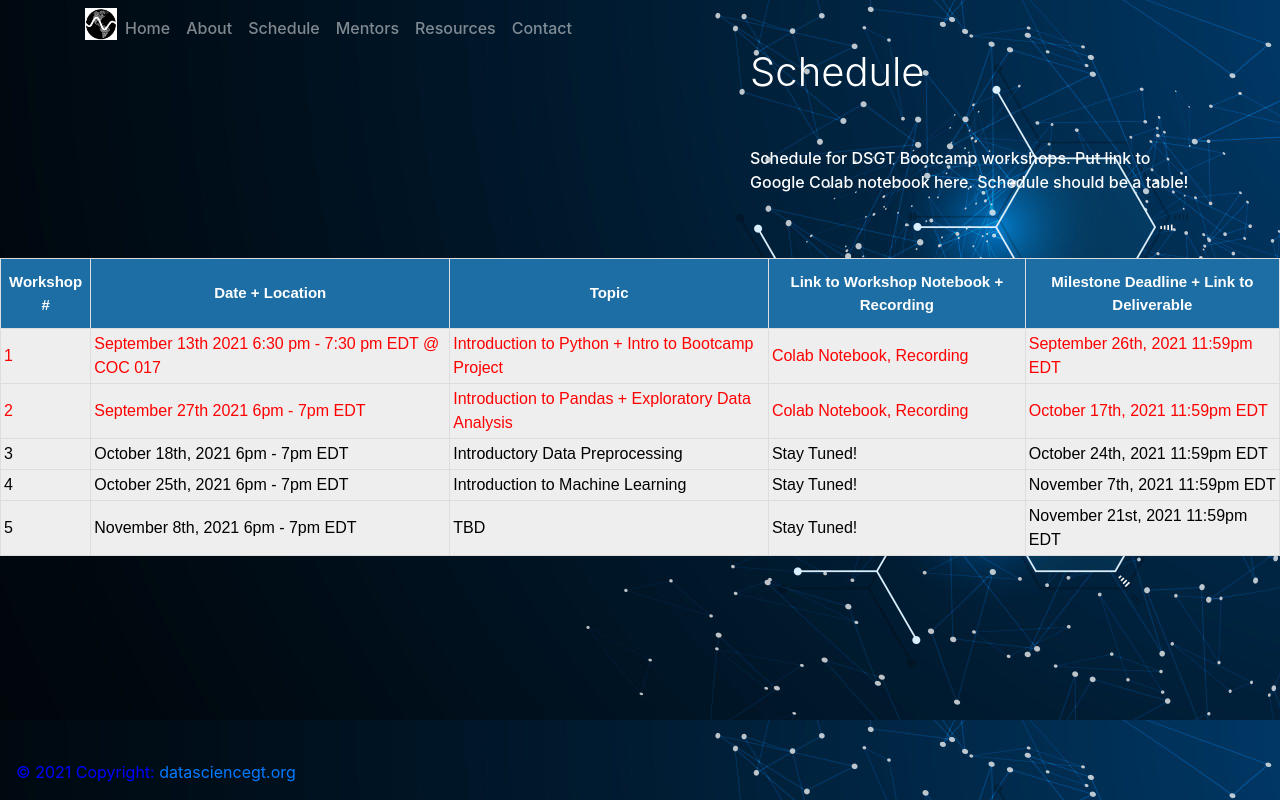
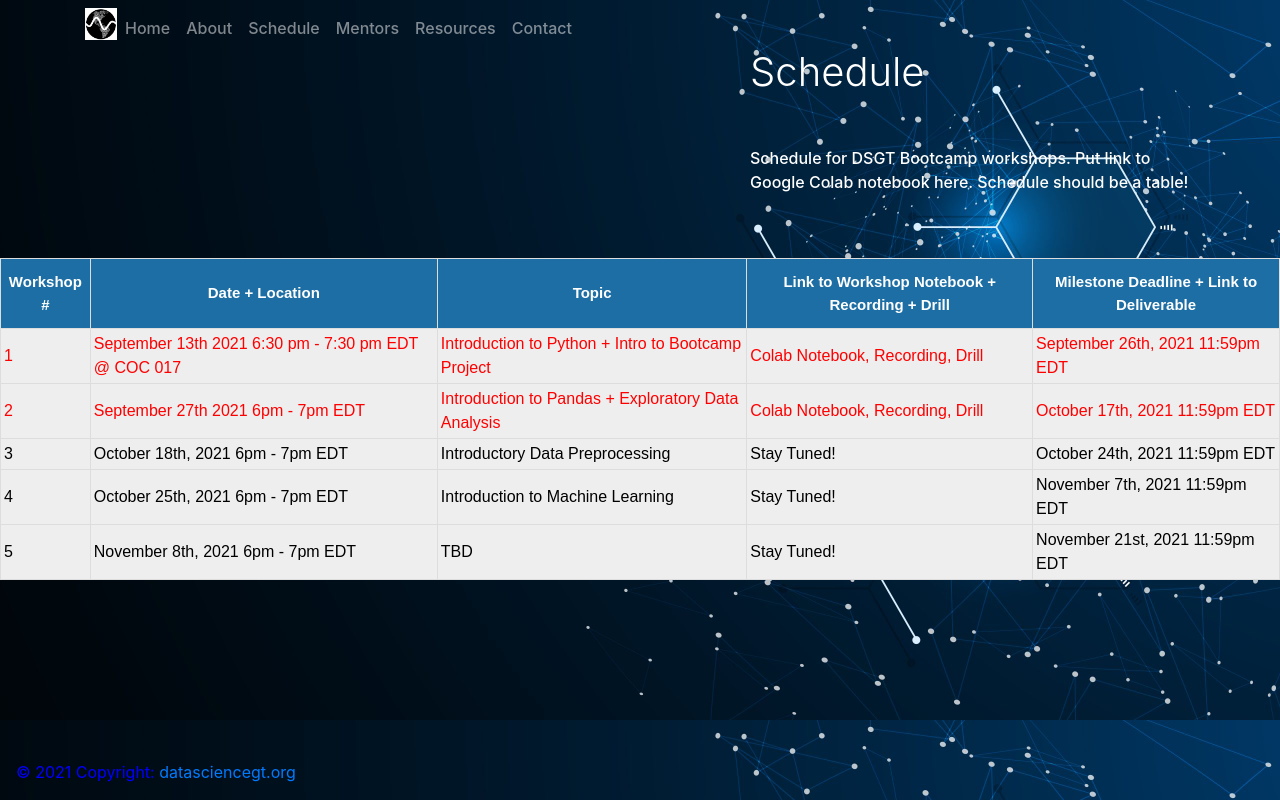
Before and after one commit to DSGT-Bootcamp/DSGTBootcampWebpage, a React (Create React App) app: page /schedule in a window 1280 px wide. Built offline with nearby package versions, Linux system fonts and the light colour scheme.

Commit message:
Put drill links into the schedule.

```diff
--- a/src/components/ScheduleTable.js
+++ b/src/components/ScheduleTable.js
@@ -9,7 +9,7 @@ class ScheduleTable extends React.Component {
                     <th>Workshop #</th>
                     <th>Date + Location</th>
                     <th>Topic</th>
-                    <th>Link to Workshop Notebook + Recording</th>
+                    <th>Link to Workshop Notebook + Recording + Drill</th>
                     <th>Milestone Deadline + Link to Deliverable</th>
                   </tr>
               </thead>
@@ -18,14 +18,16 @@ class ScheduleTable extends React.Component {
                     <td><text style={{ color: 'red' }}>1</text></td>
                     <td><text style={{ color: 'red' }}>September 13th 2021 6:30 pm - 7:30 pm EDT @ COC 017</text></td>
                     <td><text style={{ color: 'red' }}>Introduction to Python + Intro to Bootcamp Project</text></td>
-                    <td><a href = "https://colab.research.google.com/drive/1KGBoGInffse24QAsq-tkeomokL1tfgdS"><text style={{ color: 'red' }}>Colab Notebook</text></a><a href = " https://drive.google.com/file/d/1ELdCTK0sXlFpAITf8TqSfLpC-jl9v8cv/view"><text style={{ color: 'red' }}>, Recording</text></a></td>
+                    <td><a href = "https://colab.research.google.com/drive/1KGBoGInffse24QAsq-tkeomokL1tfgdS"><text style={{ color: 'red' }}>Colab Notebook</text></a><a href = " https://drive.google.com/file/d/1ELdCTK0sXlFpAITf8TqSfLpC-jl9v8cv/view"><text style={{ color: 'red' }}>, Recording</text></a>
+                    <a href = "https://colab.research.google.com/drive/1ZSALyFdGv0izBhUc53hlHmC757PqWxCI"><text style={{ color: 'red' }}>, Drill</text></a></td>
                     <td><text style={{ color: 'red' }}>September 26th, 2021 11:59pm EDT</text></td>
                   </tr>
                   <tr>
                     <td><text style={{ color: 'red' }}>2</text></td>
                       <td><text style={{ color: 'red' }}>September 27th 2021 6pm - 7pm EDT</text></td>
                       <td><text style={{ color: 'red' }}>Introduction to Pandas + Exploratory Data Analysis</text></td>
-                      <td><a href = "https://colab.research.google.com/drive/1EJwP03qsA2nFroKm8w2e3ddNrMYhI0qV"><text style={{ color: 'red' }}>Colab Notebook</text></a><a href = " https://drive.google.com/file/d/1tAmCUWcy_MwSPHiIgCffCdHCbEwGLvnF/view?usp=sharing"><text style={{ color: 'red' }}>, Recording</text></a></td>
+                      <td><a href = "https://colab.research.google.com/drive/1EJwP03qsA2nFroKm8w2e3ddNrMYhI0qV"><text style={{ color: 'red' }}>Colab Notebook</text></a><a href = " https://drive.google.com/file/d/1tAmCUWcy_MwSPHiIgCffCdHCbEwGLvnF/view?usp=sharing"><text style={{ color: 'red' }}>, Recording</text></a>
+                      <a href = "https://colab.research.google.com/drive/17hH8jnZ4T4VvFBQfQXfLnF7pvLguAXcP"><text style={{ color: 'red' }}>, Drill</text></a></td>
                       <td><text style={{ color: 'red' }}>October 17th, 2021 11:59pm EDT</text></td>
                   </tr>
                   <tr>
```
